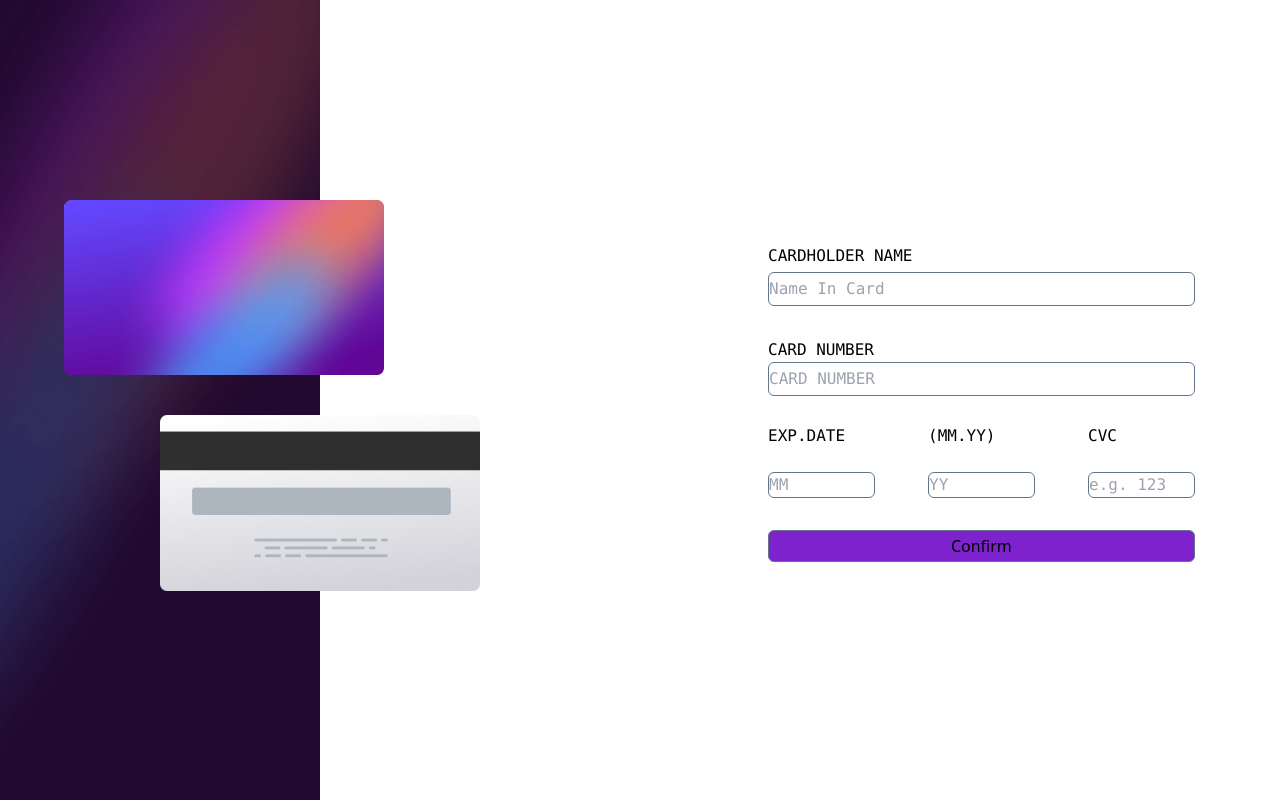
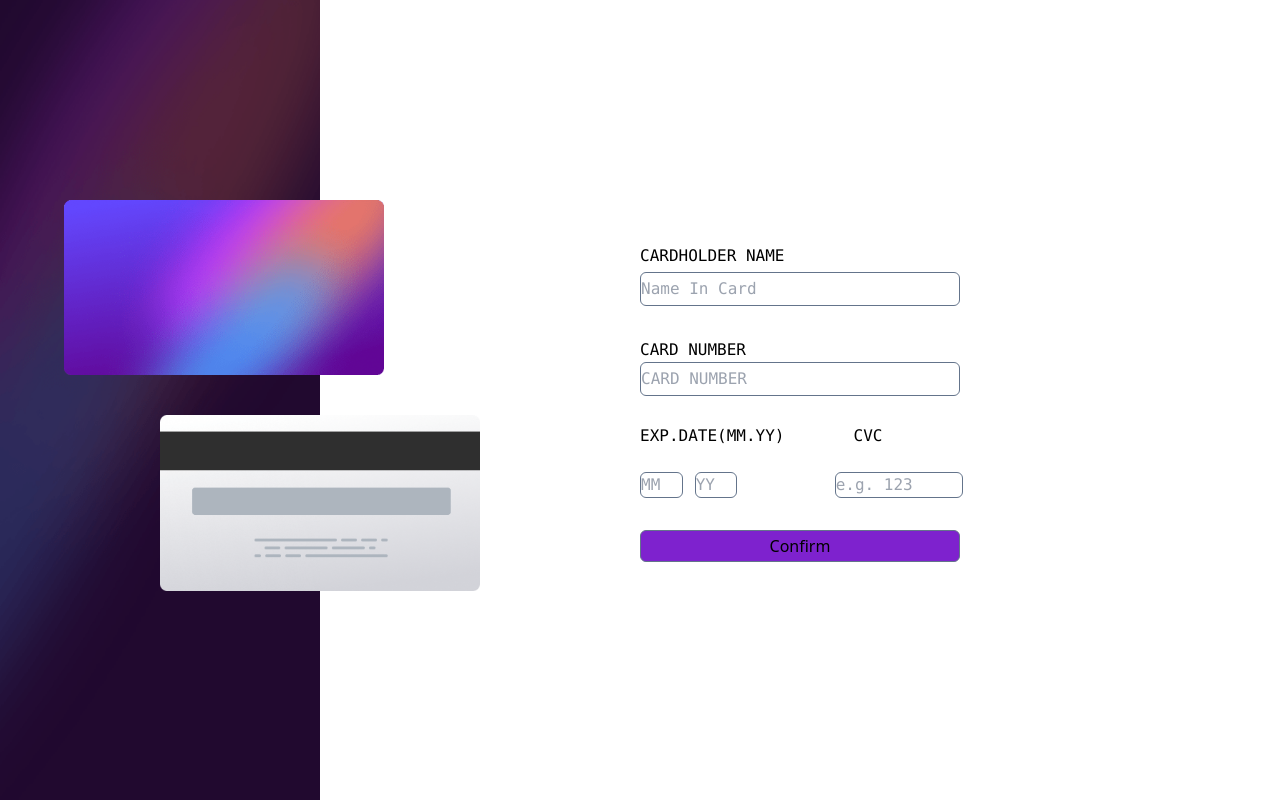
Before and after one commit to Jayakumar03/React-credit-card-assigment, a React (Vite) app: page / in a window 1280 px wide. Built offline with nearby package versions, Linux system fonts and the light colour scheme.

Commit message:
Changed width of section and added class for button

```diff
--- a/src/cardDetails.jsx
+++ b/src/cardDetails.jsx
@@ -1,44 +1,50 @@
 export const CardDetails = () => {
   return (
     // border-dashed border-2 border-sky-500
-    <div className=" w-1/3 h-2/4 relative left-[60%] bottom-[90%]">
+    <div className=" w-1/3 h-2/4 relative left-[50%] bottom-[90%]">
       <form className=" font-mono flex flex-col gap-5">
+        {/* Card holder name section */}
         <div className="py-1">
           <p>CARDHOLDER NAME</p>
           <input
-            className=" border-[1px] border-slate-500 rounded-md w-[100%] py-1 my-1 focus:outline-none focus:border-red-500 focus:ring-3 focus:ring-sky-500   "
+            className=" border-[1px] border-slate-500 rounded-md w-3/4 py-1 my-1 focus:outline-none focus:border-purple-500    "
             type="text"
             placeholder="Name In Card"
-
           ></input>
         </div>
+
+        {/* Card name section */}
         <div className="py-1  ">
           <p>CARD NUMBER</p>
           <input
-            className=" border-[1px] border-slate-500 rounded-md w-[100%] py-1 focus:outline-none focus:border-red-500 focus:ring-3 focus:ring-sky-500  "
+            className=" border-[1px] border-slate-500 rounded-md w-3/4 py-1 focus:outline-none focus:border-purple-500  "
             type="NUMBER"
             placeholder="CARD NUMBER"
           ></input>
         </div>
-        <div className="flex py-1 gap-3 justify-between focus:outline-none focus:border-red-500 focus:ring-3 focus:ring-sky-500  ">
-          <p className="w-1/4">EXP.DATE</p>
+
+        {/* Card details section */}
+        <div className="flex  py-1 focus:outline-none focus:border-purple-500 ">
+          <p >EXP.DATE</p>
           <p className="w-1/4">(MM.YY)</p>
-          <p className="w-1/4">CVC</p>
+          <p className="w-1/4 relative left-[7%]">CVC</p>
         </div>
 
-        <div className="flex gap-3 justify-between">
+        {/* Card details input section */}
+
+        <div className="flex gap-3 ">
           <input
-            className="w-1/4 border-[1px] border-slate-500 rounded-md focus:outline-none focus:border-red-500 focus:ring-3 focus:ring-sky-500 "
+            className="w-[10%] border-[1px] border-slate-500 rounded-md focus:outline-none focus:border-purple-500"
             type="NUMBER"
             placeholder="MM"
           ></input>
           <input
-            className="w-1/4 border-[1px] border-slate-500 rounded-md focus:outline-none focus:ring focus:ring-red-300"
+            className="w-[10%] border-[1px] border-slate-500 rounded-md focus:outline-none focus:border-purple-500"
             type="NUMBER"
             placeholder="YY"
           ></input>
           <input
-            className="w-1/4 border-[1px] border-slate-500 rounded-md focus:outline-none focus:border-red-500 focus:ring-3 focus:ring-sky-500 "
+            className="relative left-[20%] w-[30%] border-[1px] border-slate-500 rounded-md focus:outline-none focus:border-purple-500 "
             type="NUMBER"
             placeholder="e.g. 123"
           ></input>
@@ -46,7 +52,7 @@ export const CardDetails = () => {
       </form>
 
       <button
-        className="w-[100%] h-8 border-[1px] bg-purple-700 border-slate-500 rounded-md focus:outline-none hover:bg-white-600 focus:border-red-500 focus:ring-3 focus:ring-sky-500 relative top-8 text-center"
+        className="w-3/4 h-8 border-[1px] bg-purple-700 border-slate-500 rounded-md relative top-8 text-center  hover:bg-violet-800 "
         type="submit"
       >
         Confirm
```
